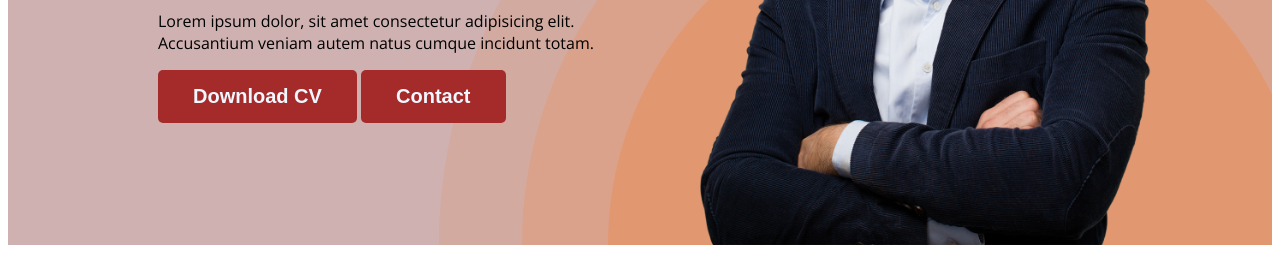
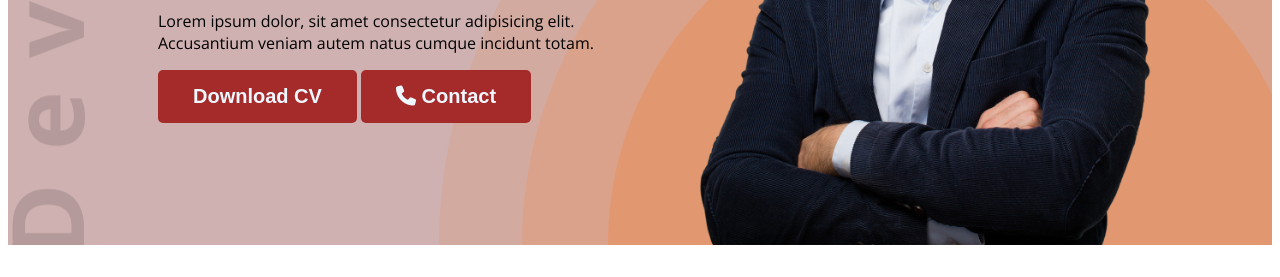
Before and after one commit to israt71/sample-portfolio, a plain HTML site: page index.html in a window 1280 px wide. Shown: the part 523-800 px from the top of the page. Drawn offline with nearby package versions, Linux system fonts and the light colour scheme.

Commit message:
final touch added

```diff
--- a/index.html
+++ b/index.html
@@ -9,6 +9,7 @@
 <link href="https://fonts.googleapis.com/css2?family=Open+Sans:ital,wght@0,300..800;1,300..800&display=swap" rel="stylesheet">
 
     <link rel="stylesheet" href="styles/portfolio.css">
+    <script src="https://kit.fontawesome.com/df2829b7f9.js" crossorigin="anonymous"></script>
 </head>
 <body>
     <header class="header">
@@ -26,7 +27,7 @@
                 <h1 class="banner-title">Mary Hardy</h1>
                 <p class="banner-description">Lorem ipsum dolor, sit amet consectetur adipisicing elit. Accusantium veniam autem natus cumque incidunt totam.</p>
                 <button class="btn-primary">Download CV</button>
-                <button class="btn-primary">Contact</button>
+                <button class="btn-primary"><i class="fa-solid fa-phone"></i> Contact</button>
             </div>
             <img class="profile-pic" src="images/hardy.png" alt="">
         </div>
@@ -135,7 +136,7 @@
                     </div>
                 </div>
                 <div class="download-cv">
-                    <button class="btn-primary">Download CV</button>
+                    <button class="btn-primary"><i class="fa-regular fa-download"></i> Download CV</button>
                 </div>
             </section>
         </section>
--- a/styles/portfolio.css
+++ b/styles/portfolio.css
@@ -55,9 +55,9 @@ nav a {
 /* header related styles */
 .header{
     background-color: #cfb1b1;
-    background-image: url("../images/header_bg.png");
+    background-image: url("../images/header_bg.png"), url("../images/developer.png");
     background-repeat: no-repeat;
-    background-position: bottom right;
+    background-position: bottom right, top left;
 }
 .banner{
     padding: 30px 30px 0px 150px;
```
